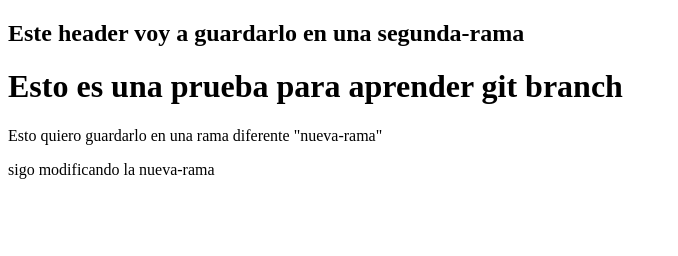
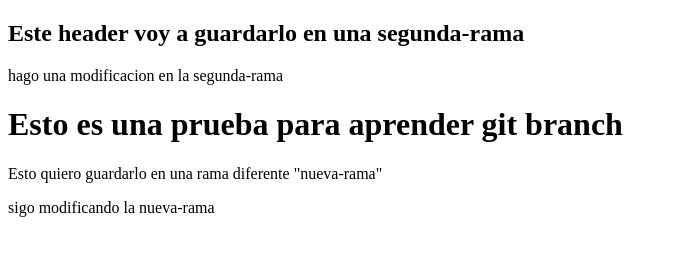
Before and after one commit to Silvana-Lima/prueba-git-branch, a plain HTML site: page index.html in a window 1280 px wide. Shown: the whole page, without its empty margins (0-678 px from the left). Drawn offline with Linux system fonts and the light colour scheme.

Commit message:
primera modificacion de la segunda rama

```diff
--- a/index.html
+++ b/index.html
@@ -9,6 +9,7 @@
 <body>
     <header>
         <h2>Este header voy a guardarlo en una segunda-rama</h2>
+        <p>hago una modificacion en la segunda-rama</p>
     </header>
     <h1>Esto es una prueba para aprender git branch</h1>
 
```
